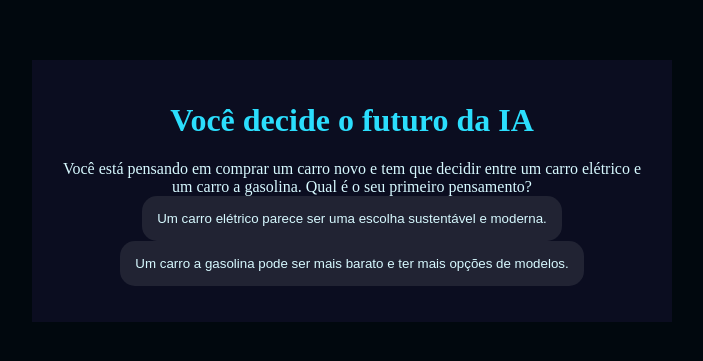
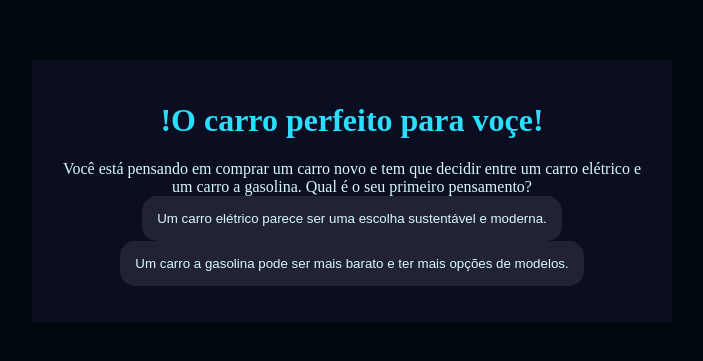
Before and after one commit to Gu55t4v0/2-trimestre, a plain HTML site: page index.html in a window 1280 px wide. Shown: the part 217-578 px from the top of the page, without its empty margins (288-991 px from the left). Drawn offline with Linux system fonts and the light colour scheme.

Commit message:
Update index.html

```diff
--- a/index.html
+++ b/index.html
@@ -8,7 +8,7 @@
 </head>
 <body>
     <div class="caixa-principal">
-        <h1>Você decide o futuro da IA</h1>
+        <h1>!O carro perfeito para voçe!</h1>
         <div class="caixa-perguntas"></div>
         <div class="caixa-alternativas"></div>
         <div class="caixa-resultado">
```
